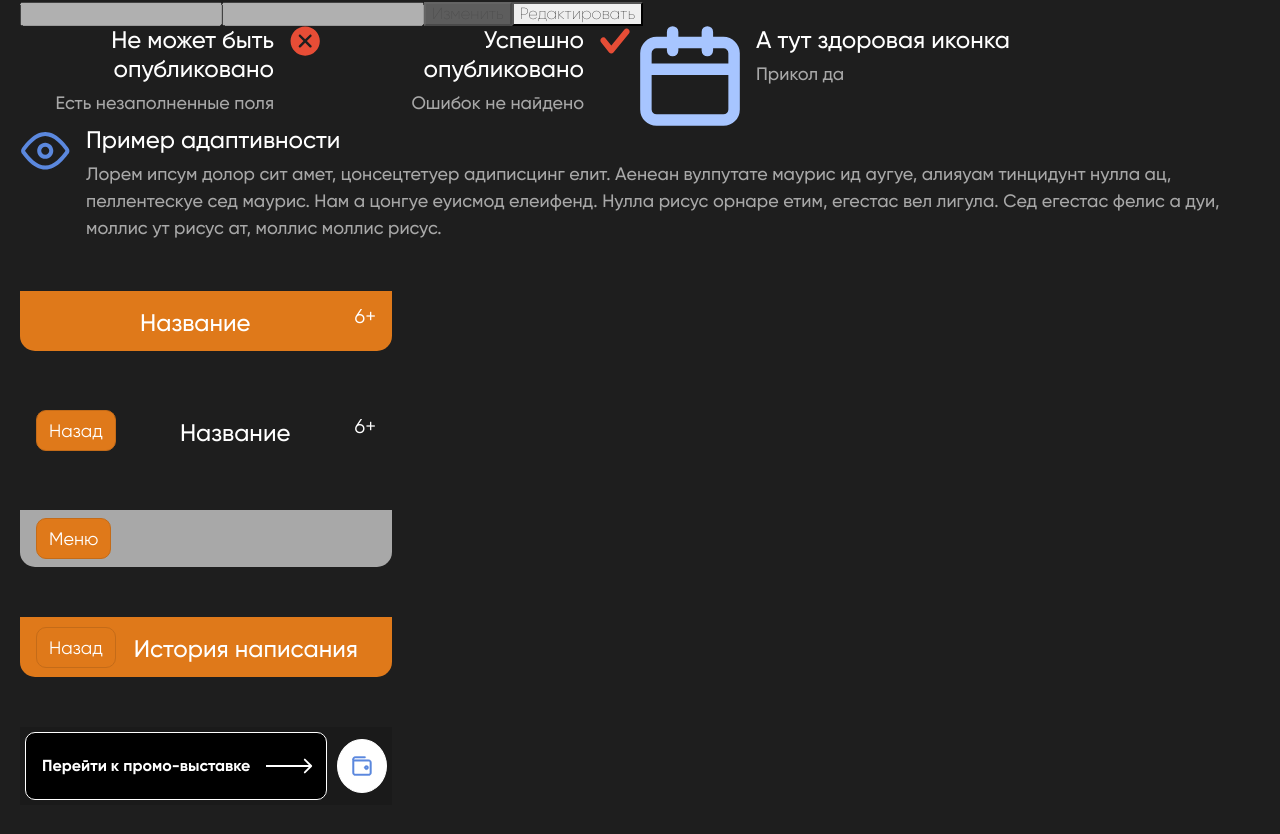
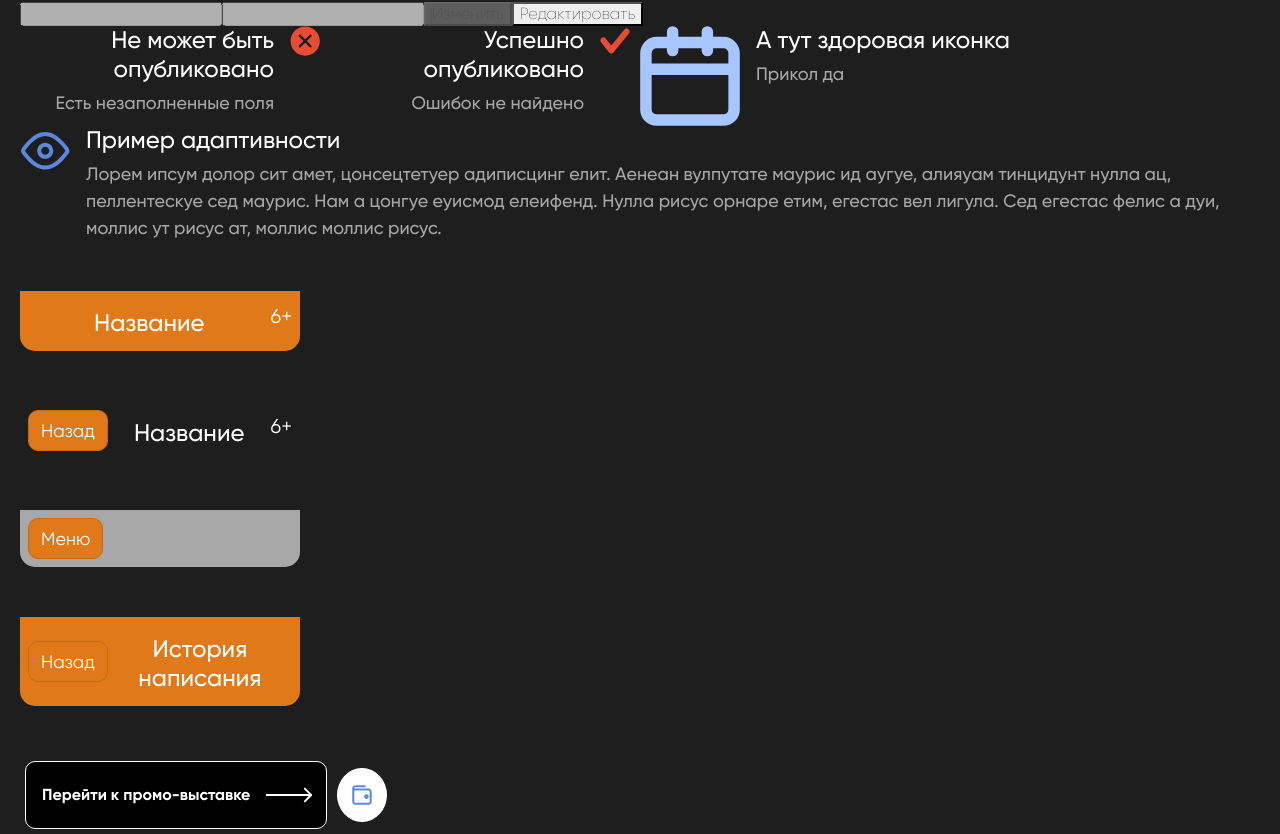
Before and after one commit to Anto-MSHK/podhod_front, a React (Create React App) app: page / in a window 1280 px wide. Shown: the part 1419-2253 px from the top of the page. Before the commit the page ends 2224 px from the top, so only its background shows below. Built offline with nearby package versions, Linux system fonts and the light colour scheme.

Commit message:
Improve preview

```diff
--- a/src/components/BottomMenu/BottomMenu.tsx
+++ b/src/components/BottomMenu/BottomMenu.tsx
@@ -6,7 +6,6 @@ const styles = {
 		justifyContent: 'center',
 		alignItems: 'center',
 		width: '100%',
-		backgroundColor: '#1a1a1a',
 	},
 	childContainer: {
 		display: 'flex',
--- a/src/components/ButtonArt/ButtonArt.tsx
+++ b/src/components/ButtonArt/ButtonArt.tsx
@@ -10,7 +10,7 @@ interface ButtonProps {
     text?: string;
     icon?: string;
     className?: string,
-    onClick: () => void;
+    onClick?: () => void;
 }
 
 export const ButtonArt: React.FC<ButtonProps> = ({  round = false, arrow = false, onClick, text, icon, className = '' }) => {
--- a/src/components/Head/Head.module.css
+++ b/src/components/Head/Head.module.css
@@ -2,11 +2,11 @@
     display: flex;
     justify-content: space-between;
     align-items: center;
-    padding: 8px 16px;
+    text-align: center;
     background-color: var(--orange_color);
-    position: relative;
-    z-index: 100;
     border-radius: 0 0 15px 15px;
+    width: 280px;
+    padding: 8px;
 }
 
 .container.transparent {
@@ -21,21 +21,16 @@
 }
 
 .left {
-    justify-content: flex-start
+    justify-content: flex-start;
+    text-align: center;
 }
 
 .center {
     justify-content: center;
-    flex-grow: 1;
+    text-align: center;
 }
 
 .right {
     justify-content: flex-end;
+    text-align: center;
 }
-
-/* Responsive styles for mobile devices */
-@media (max-width: 767px) {
-    .container {
-        padding: 8px 12px;
-    }
-}
--- a/src/components/PreviewComponent/Preview.module.css
+++ b/src/components/PreviewComponent/Preview.module.css
@@ -9,8 +9,6 @@
 
 	background-size: cover;
 	background-position: 50% 50%;
-
-	padding: 15px;
 	background-color: #2e2e2e;
 	gap: 10px;
 }
--- a/src/components/PreviewComponent/Preview.tsx
+++ b/src/components/PreviewComponent/Preview.tsx
@@ -1,7 +1,6 @@
 import React, { useState } from "react";
 import styles from "./Preview.module.css";
 import { useAppSelector } from "../../app/hooks";
-import ImageItem from "../ImageItem/ImageItem";
 import { imageType } from "../../app/Slices/imagesUploadSlice";
 import { PreviewSwitcher } from "../PreviewSwitcher/PreviewSwitcher";
 
--- a/src/components/PreviewLayout/PreviewLayout.tsx
+++ b/src/components/PreviewLayout/PreviewLayout.tsx
@@ -1,19 +1,30 @@
 import React from "react";
+import { BottomMenu } from "../BottomMenu/BottomMenu";
+import { ButtonArt } from "../ButtonArt/ButtonArt";
+import Head from "../Head/Head";
+import backArrow from '../../assets/icons/backArrow.svg'
+import logoExample from '../../assets/pictures/logoExample.png'
+
 
 export const PreviewLayout = ({children} : any) => {
 	return (
 		<div style={{
 			display: 'flex',
 			flexDirection: 'column',
-			height: '459px',
+			height: '499px',
 			justifyContent: 'space-between'
 		}}>
 			<div style={{
 				display: 'flex',
 				justifyContent: 'center',
-				textAlign: 'center'
+				textAlign: 'center',
+				width: '277px',
 			}}>
-				<h1>Тут шапка</h1>
+				<Head leftElement={<div style={{ width: "35px", height: '35px' }}><ButtonArt round icon={backArrow} onClick={() => console.log("Clicked")} /></div>}
+							centerElement={<img style={{width: '120px', height: '30px'}} src={logoExample} />}
+							rightElement={<div style={{ width: "35px", height: '35px' }}><ButtonArt round text={'6+'} onClick={() => console.log("Clicked")} /></div>}
+							isTransparent={true}
+				/>
 			</div>
 			<div style={{
 				flexGrow: 1,
@@ -29,7 +40,9 @@ export const PreviewLayout = ({children} : any) => {
 				justifyContent: 'center',
 				textAlign: 'center'
 			}}>
-				<h1>Тут bottomMenu</h1>
+				<BottomMenu>
+					<div style={{width: '100%', height: '50px'}}><ButtonArt text={'Перейти к выставке'} arrow /></div>
+				</BottomMenu>
 			</div>
 		</div>
 
```
Also changed, not shown: src/assets/icons/backArrow.svg (added), src/assets/pictures/logoExample.png (added).
